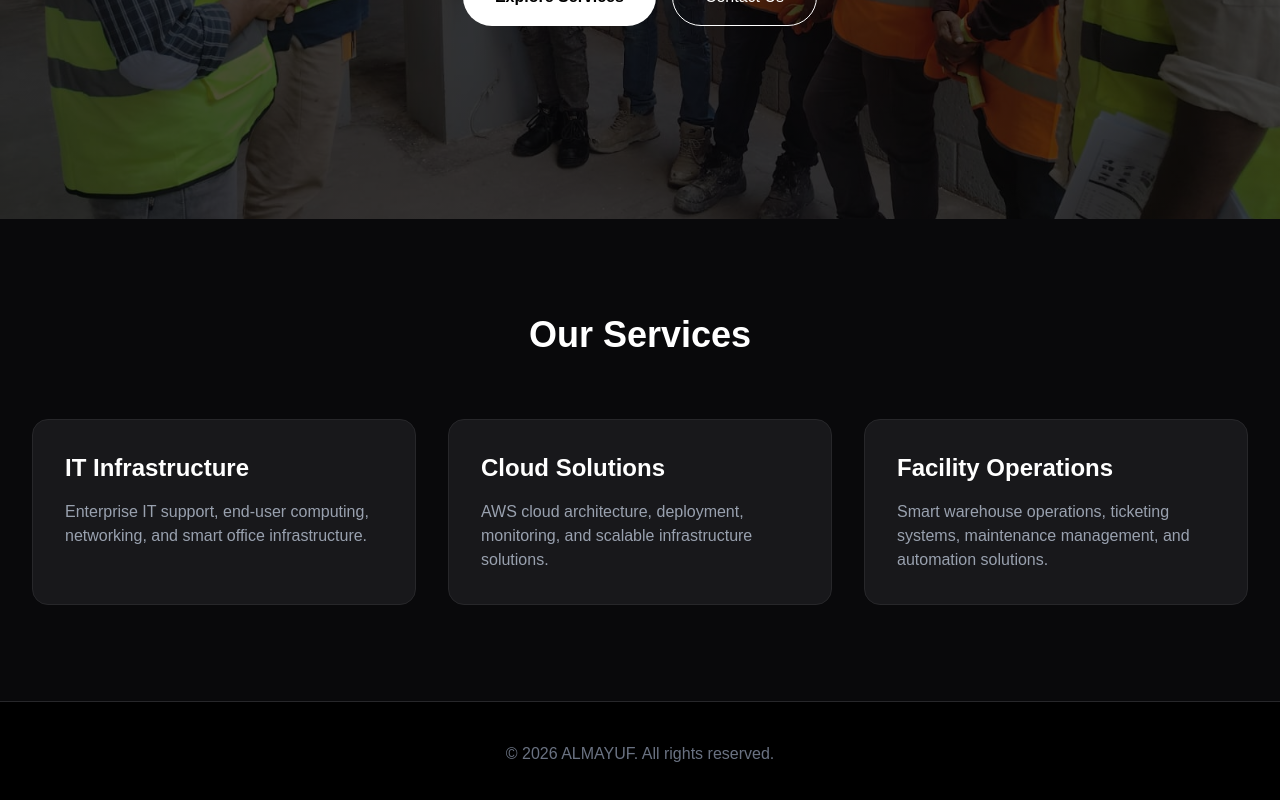
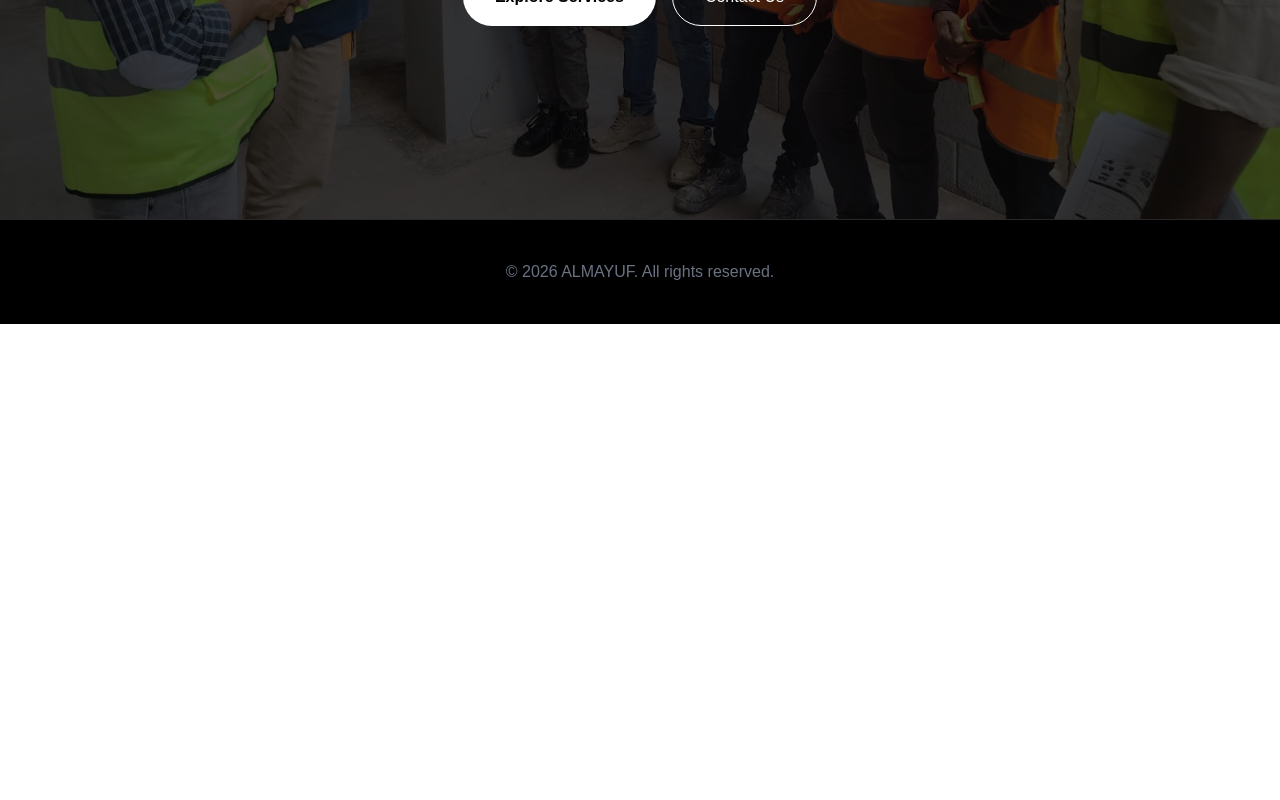
Before and after one commit to AnsariMaqsood/almayuf-website, a Next.js app: page / in a window 1280 px wide. Shown: the part 662-1462 px from the top of the page. After the commit the page ends 986 px from the top, so only its background shows below. Built offline with nearby package versions, Linux system fonts and the light colour scheme.

Commit message:
premium hero redisgn

```diff
--- a/app/page.tsx
+++ b/app/page.tsx
@@ -17,7 +17,7 @@ export default function Home() {
         </nav>
       </header>
 
-{/* Hero Section */}
+      {/* Hero Section */}
 <section
   className="relative h-screen bg-cover bg-center flex items-center justify-center text-center"
   style={{
@@ -53,49 +53,6 @@ export default function Home() {
   </div>
 </section>
 
-      {/* Services */}
-      <section className="px-8 py-24 bg-zinc-950">
-        <div className="max-w-7xl mx-auto">
-          <h3 className="text-4xl font-bold mb-16 text-center">
-            Our Services
-          </h3>
-
-          <div className="grid md:grid-cols-3 gap-8">
-
-            <div className="bg-zinc-900 p-8 rounded-2xl border border-zinc-800">
-              <h4 className="text-2xl font-semibold mb-4">
-                IT Infrastructure
-              </h4>
-              <p className="text-gray-400">
-                Enterprise IT support, end-user computing,
-                networking, and smart office infrastructure.
-              </p>
-            </div>
-
-            <div className="bg-zinc-900 p-8 rounded-2xl border border-zinc-800">
-              <h4 className="text-2xl font-semibold mb-4">
-                Cloud Solutions
-              </h4>
-              <p className="text-gray-400">
-                AWS cloud architecture, deployment,
-                monitoring, and scalable infrastructure solutions.
-              </p>
-            </div>
-
-            <div className="bg-zinc-900 p-8 rounded-2xl border border-zinc-800">
-              <h4 className="text-2xl font-semibold mb-4">
-                Facility Operations
-              </h4>
-              <p className="text-gray-400">
-                Smart warehouse operations, ticketing systems,
-                maintenance management, and automation solutions.
-              </p>
-            </div>
-
-          </div>
-        </div>
-      </section>
-
       {/* Footer */}
       <footer className="border-t border-zinc-800 py-10 text-center text-gray-500">
         © 2026 ALMAYUF. All rights reserved.
```
